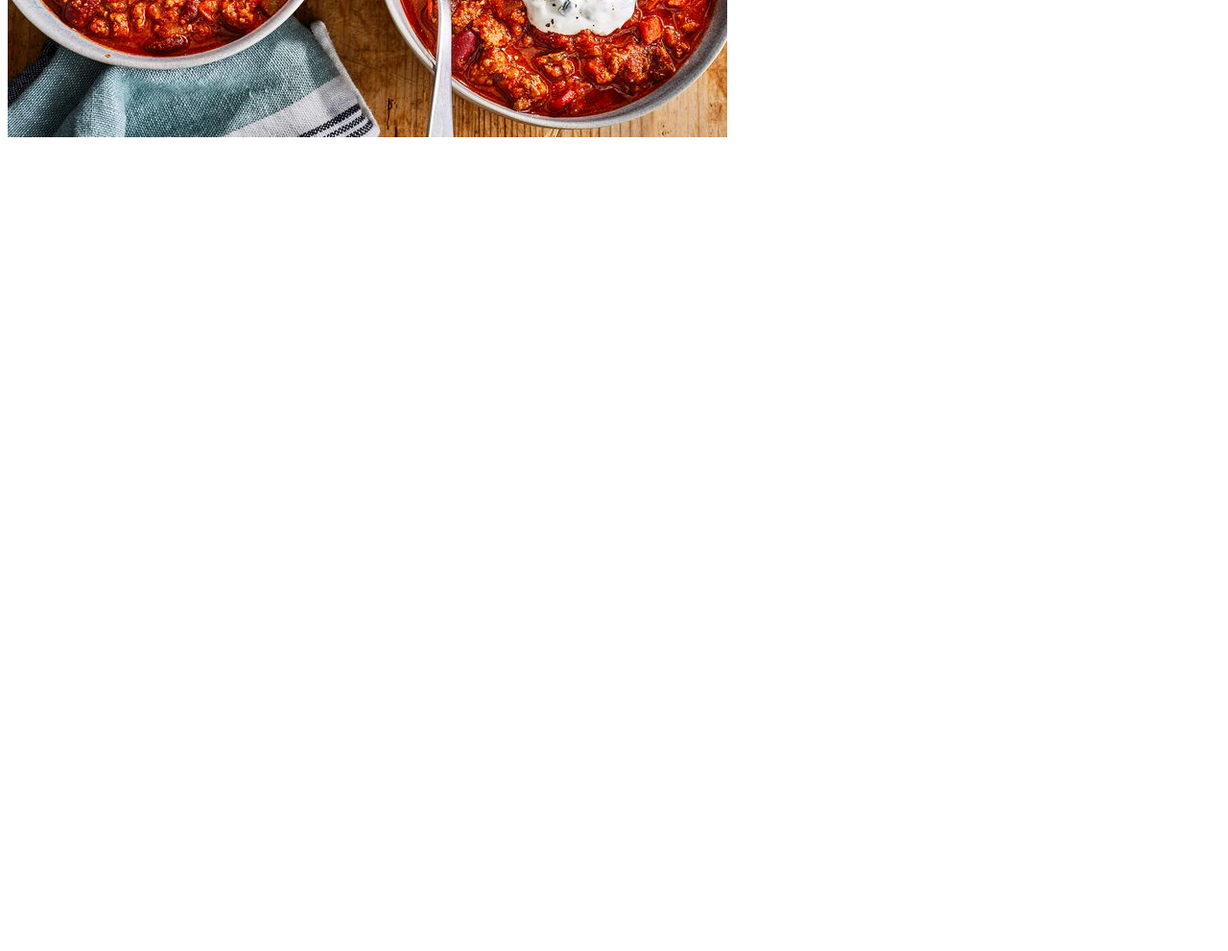
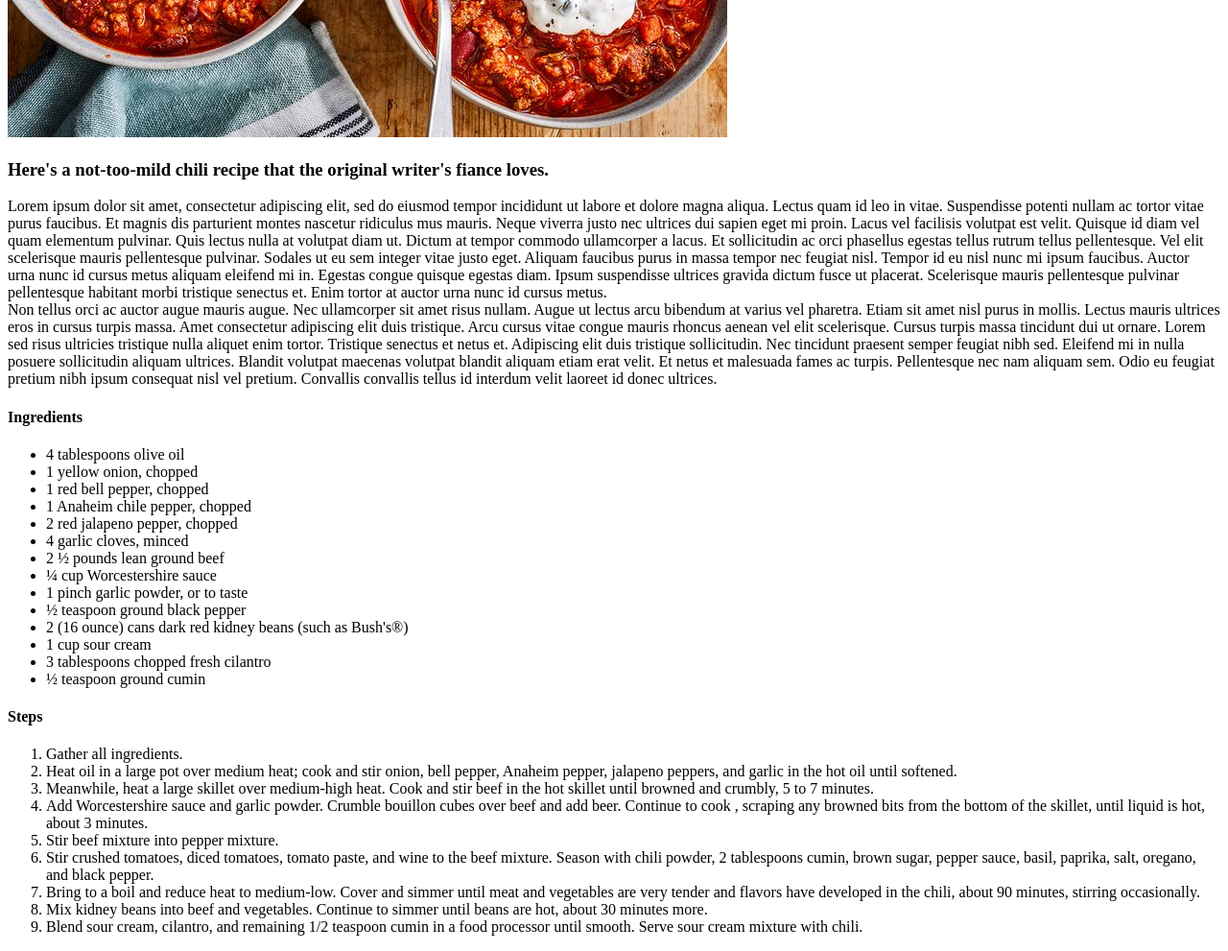
Before and after one commit to goatOfTheSea/odin-recipes, a plain HTML site: page recipes/chili.html in a window 1280 px wide. Shown: the part 500-1491 px from the top of the page at 96% size. Before the commit the page ends 800 px from the top, so only its background shows below. Drawn offline with Linux system fonts and the light colour scheme.

Commit message:
Update chili.html content lines #12-#49

```diff
--- a/recipes/chili.html
+++ b/recipes/chili.html
@@ -9,5 +9,44 @@
 <body>
     <h1>The Best Chili You've Ever Had</h1>
     <img src="../images/best-chili.jpg" alt="Several bowls of chili looking scrumptious."/>
+    <h3>Here's a not-too-mild chili recipe that the original writer's fiance loves.</h3>
+
+    <p>
+        Lorem ipsum dolor sit amet, consectetur adipiscing elit, sed do eiusmod tempor incididunt ut labore et dolore magna aliqua. Lectus quam id leo in vitae. Suspendisse potenti nullam ac tortor vitae purus faucibus. Et magnis dis parturient montes nascetur ridiculus mus mauris. Neque viverra justo nec ultrices dui sapien eget mi proin. Lacus vel facilisis volutpat est velit. Quisque id diam vel quam elementum pulvinar. Quis lectus nulla at volutpat diam ut. Dictum at tempor commodo ullamcorper a lacus. Et sollicitudin ac orci phasellus egestas tellus rutrum tellus pellentesque. Vel elit scelerisque mauris pellentesque pulvinar. Sodales ut eu sem integer vitae justo eget. Aliquam faucibus purus in massa tempor nec feugiat nisl. Tempor id eu nisl nunc mi ipsum faucibus. Auctor urna nunc id cursus metus aliquam eleifend mi in. Egestas congue quisque egestas diam. Ipsum suspendisse ultrices gravida dictum fusce ut placerat. Scelerisque mauris pellentesque pulvinar pellentesque habitant morbi tristique senectus et. Enim tortor at auctor urna nunc id cursus metus.
+        <br>
+        Non tellus orci ac auctor augue mauris augue. Nec ullamcorper sit amet risus nullam. Augue ut lectus arcu bibendum at varius vel pharetra. Etiam sit amet nisl purus in mollis. Lectus mauris ultrices eros in cursus turpis massa. Amet consectetur adipiscing elit duis tristique. Arcu cursus vitae congue mauris rhoncus aenean vel elit scelerisque. Cursus turpis massa tincidunt dui ut ornare. Lorem sed risus ultricies tristique nulla aliquet enim tortor. Tristique senectus et netus et. Adipiscing elit duis tristique sollicitudin. Nec tincidunt praesent semper feugiat nibh sed. Eleifend mi in nulla posuere sollicitudin aliquam ultrices. Blandit volutpat maecenas volutpat blandit aliquam etiam erat velit. Et netus et malesuada fames ac turpis. Pellentesque nec nam aliquam sem. Odio eu feugiat pretium nibh ipsum consequat nisl vel pretium. Convallis convallis tellus id interdum velit laoreet id donec ultrices.
+    </p>
+
+    <h4>Ingredients</h4>
+    <ul>
+        <li>4 tablespoons olive oil</li>
+        <li>1 yellow onion, chopped</li>
+        <li>1 red bell pepper, chopped</li>
+        <li>1 Anaheim chile pepper, chopped</li>
+        <li>2 red jalapeno pepper, chopped</li>
+        <li>4 garlic cloves, minced</li>
+        <li>2 ½ pounds lean ground beef</li>
+        <li>¼ cup Worcestershire sauce</li>
+        <li>1 pinch garlic powder, or to taste</li>
+        <li>½ teaspoon ground black pepper</li>
+        <li>2 (16 ounce) cans dark red kidney beans (such as Bush's®)</li>
+        <li>1 cup sour cream</li>
+        <li>3 tablespoons chopped fresh cilantro</li>
+        <li>½ teaspoon ground cumin</li>
+    </ul>
+
+    <h4>Steps</h4>
+    <ol>
+        <li>Gather all ingredients.</li>
+        <li>Heat oil in a large pot over medium heat; cook and stir onion, bell pepper, Anaheim pepper, jalapeno peppers, and garlic in the hot oil until softened.</li>
+        <li>Meanwhile, heat a large skillet over medium-high heat. Cook and stir beef in the hot skillet until browned and crumbly, 5 to 7 minutes.</li>
+        <li>Add Worcestershire sauce and garlic powder. Crumble bouillon cubes over beef and add beer. Continue to cook , scraping any browned bits from the bottom of the skillet, until liquid is hot, about 3 minutes.</li>
+        <li>Stir beef mixture into pepper mixture.</li>
+        <li>Stir crushed tomatoes, diced tomatoes, tomato paste, and wine to the beef mixture. Season with chili powder, 2 tablespoons cumin, brown sugar, pepper sauce, basil, paprika, salt, oregano, and black pepper.</li>
+        <li>Bring to a boil and reduce heat to medium-low. Cover and simmer until meat and vegetables are very tender and flavors have developed in the chili, about 90 minutes, stirring occasionally.</li>
+        <li>Mix kidney beans into beef and vegetables. Continue to simmer until beans are hot, about 30 minutes more.</li>
+        <li>Blend sour cream, cilantro, and remaining 1/2 teaspoon cumin in a food processor until smooth. Serve sour cream mixture with chili.</li>
+    </ol>
+
 </body>
 </html>
```
